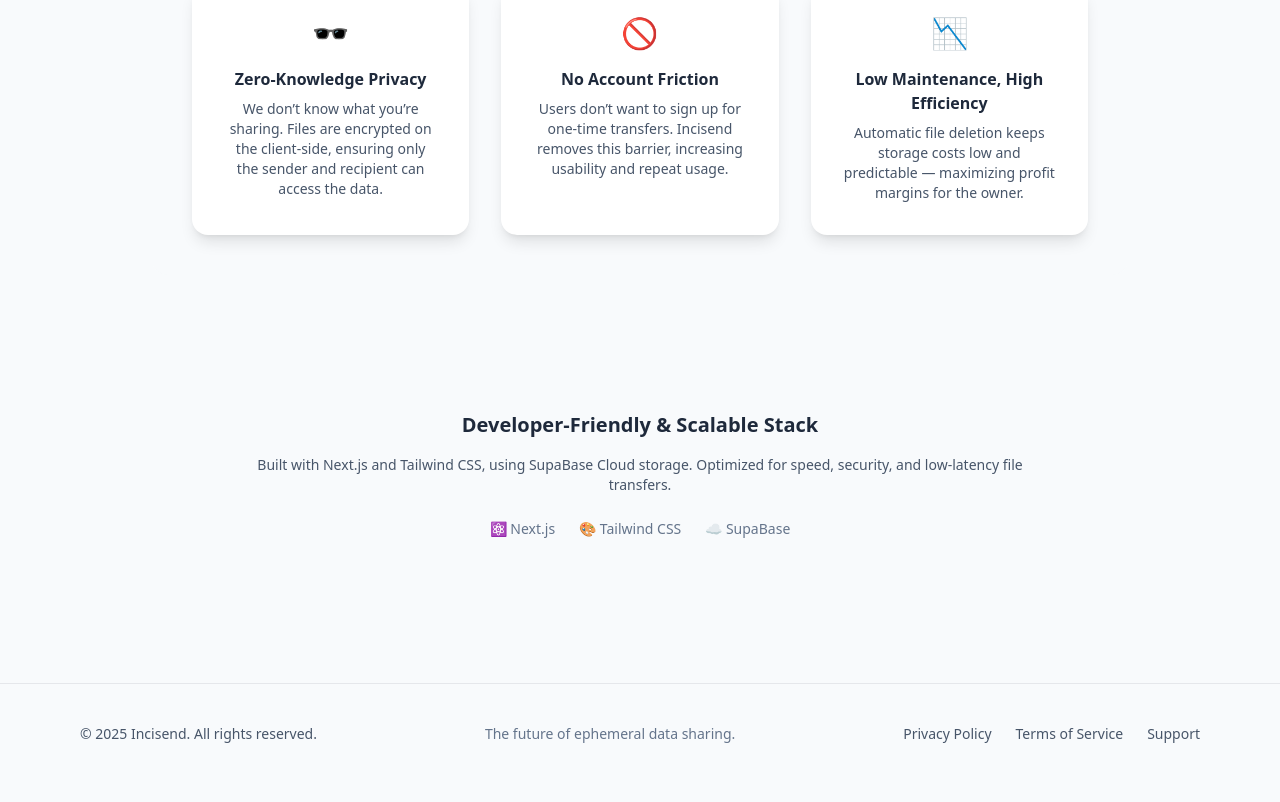
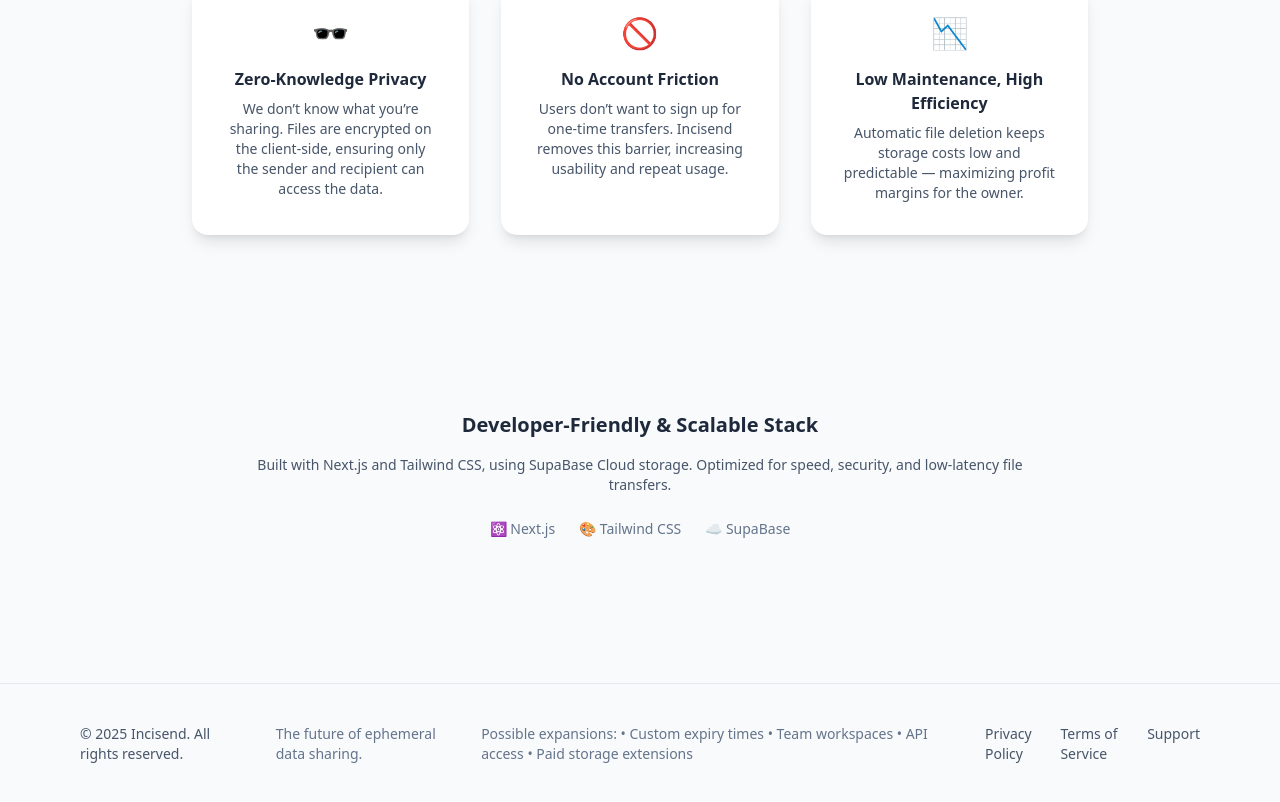
Before and after one commit to Inciverse/incisend, a Next.js app: page / in a window 1280 px wide. Shown: the part 992-1794 px from the top of the page. Built offline with nearby package versions, Linux system fonts and the light colour scheme.

Commit message:
Update layout.tsx

```diff
--- a/app/layout.tsx
+++ b/app/layout.tsx
@@ -46,6 +46,14 @@ export default function RootLayout({
               The future of ephemeral data sharing.
             </p>
 
+          <p className="text-slate-500">
+            Possible expansions:
+            • Custom expiry times
+            • Team workspaces
+            • API access
+            • Paid storage extensions
+          </p>
+
             <div className="flex gap-6">
               <a href="/privacy" className="hover:text-black">
                 Privacy Policy
```
